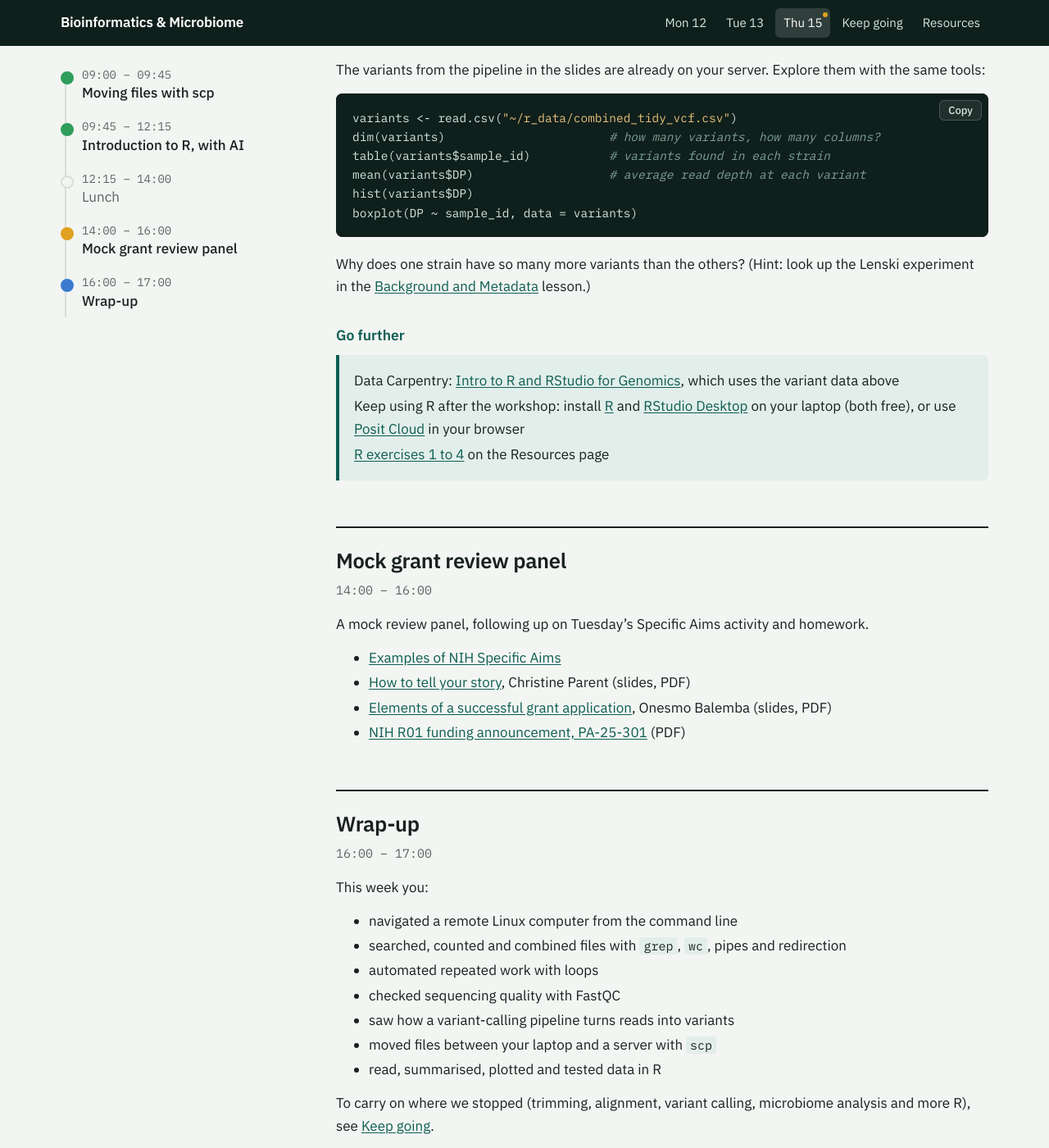
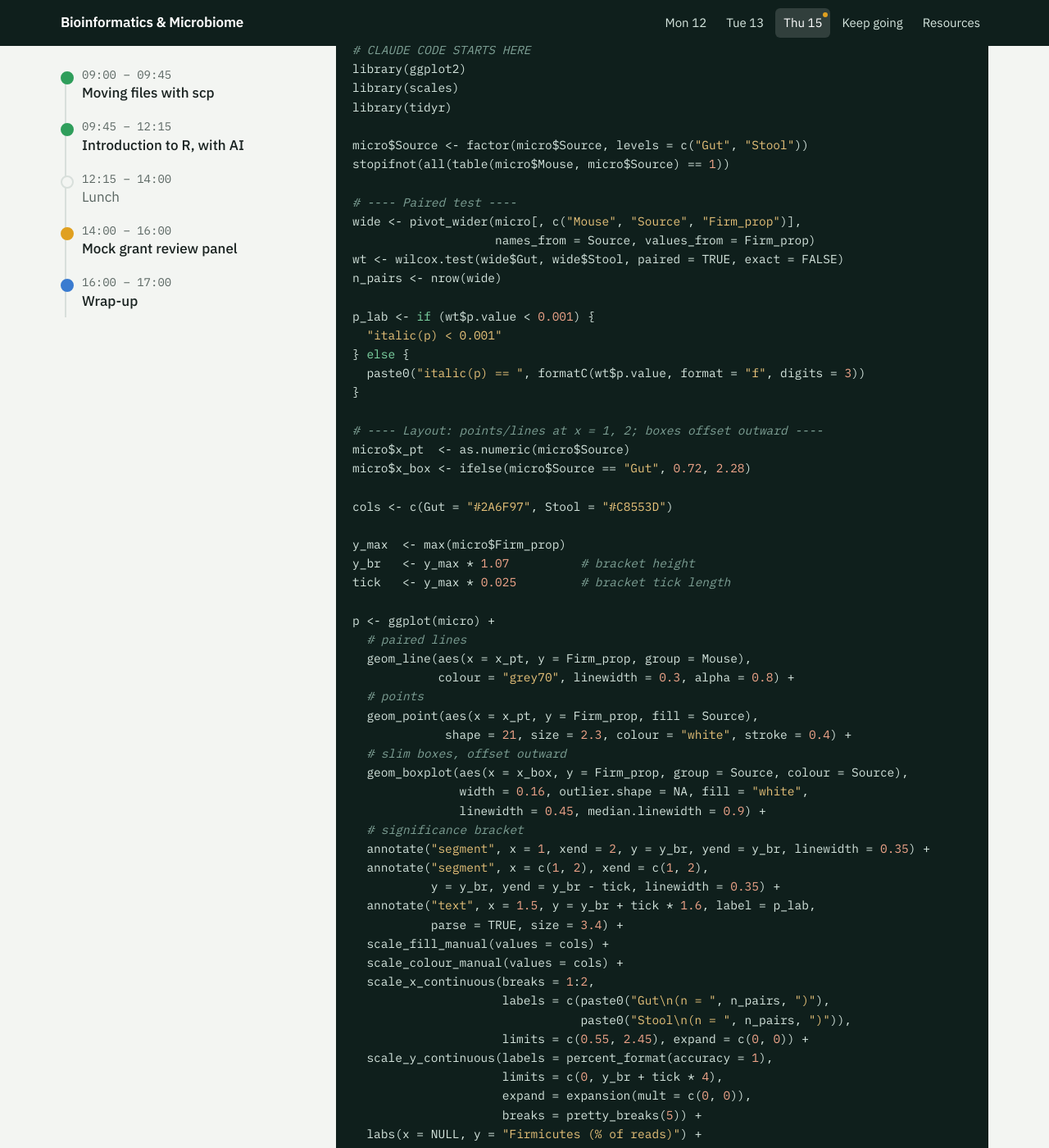
Before and after one commit to lukejharmon/tanzania2026, a Jekyll site: the page built from day4.md, in a window 1280 px wide and 1400 px high, scrolled down 10551 px. Shown: the whole window at 82% size. Built offline with Jekyll 4.4.1, drawn with Linux system fonts in a browser that asks for light colours; some of the changed text lies outside the part shown.

Commit message:
Day 4: add the R code from class
Co-Authored-By: Claude Opus 5.5 <noreply@anthropic.com>
Claude-Session: https://claude.ai/code/session_018TzzAXs5v8jwwhRDwTFwto

````diff
--- a/day4.md
+++ b/day4.md
@@ -117,6 +117,8 @@ To download, tick a file, then click the gear icon (**More**) and choose **Expor
 
 09:45 – 12:15, with a short break
 {: .session-time}
+
+The code we actually ran in class is [at the end of this section](#r-class-code).
 
 We will analyse the file you just uploaded: counts of DNA sequencing reads from five groups of bacteria
 (phyla) in 15 mice. Each mouse was sampled twice, from the **gut** and from its **stool**.
@@ -357,6 +359,118 @@ more Firmicutes than the gut sample, some by a lot. Because the samples come in
 **Try it:** ask the AI to change the plot so the lines are coloured by whether Firmicutes went up or down from gut to stool.
 Or ask for a stacked bar chart showing all five phyla for every sample.
 
+### The code we ran in class {#r-class-code}
+
+This is the script from today's session, including the plotting code Claude wrote for us (between the
+`CLAUDE CODE` comments). Download it as a file: [day4_class_code.R](day4_class_code.R).
+
+```r
+2+3
+x <- 10
+x
+micro <- read.csv("mouse_microbiome.csv")
+head(micro)
+summary(micro)
+# Isolate the column Firmicutes and calculate mean and variance
+micro$Firmicutes
+mean(micro$Firmicutes)
+var(micro$Firmicutes)
+
+micro$Total <- micro$Firmicutes + micro$Proteobacteria + micro$Actinobacteria +
+                micro$Bacteroidetes + micro$Other
+micro$Firm_prop <- micro$Firmicutes/micro$Total
+head(micro)
+table(micro$Source)
+hist(micro$Firm_prop)
+boxplot(Firm_prop ~ Source, data=micro)
+str(micro)
+
+# CLAUDE CODE STARTS HERE
+library(ggplot2)
+library(scales)
+library(tidyr)
+
+micro$Source <- factor(micro$Source, levels = c("Gut", "Stool"))
+stopifnot(all(table(micro$Mouse, micro$Source) == 1))
+
+# ---- Paired test ----
+wide <- pivot_wider(micro[, c("Mouse", "Source", "Firm_prop")],
+                    names_from = Source, values_from = Firm_prop)
+wt <- wilcox.test(wide$Gut, wide$Stool, paired = TRUE, exact = FALSE)
+n_pairs <- nrow(wide)
+
+p_lab <- if (wt$p.value < 0.001) {
+  "italic(p) < 0.001"
+} else {
+  paste0("italic(p) == ", formatC(wt$p.value, format = "f", digits = 3))
+}
+
+# ---- Layout: points/lines at x = 1, 2; boxes offset outward ----
+micro$x_pt  <- as.numeric(micro$Source)
+micro$x_box <- ifelse(micro$Source == "Gut", 0.72, 2.28)
+
+cols <- c(Gut = "#2A6F97", Stool = "#C8553D")
+
+y_max  <- max(micro$Firm_prop)
+y_br   <- y_max * 1.07          # bracket height
+tick   <- y_max * 0.025         # bracket tick length
+
+p <- ggplot(micro) +
+  # paired lines
+  geom_line(aes(x = x_pt, y = Firm_prop, group = Mouse),
+            colour = "grey70", linewidth = 0.3, alpha = 0.8) +
+  # points
+  geom_point(aes(x = x_pt, y = Firm_prop, fill = Source),
+             shape = 21, size = 2.3, colour = "white", stroke = 0.4) +
+  # slim boxes, offset outward
+  geom_boxplot(aes(x = x_box, y = Firm_prop, group = Source, colour = Source),
+               width = 0.16, outlier.shape = NA, fill = "white",
+               linewidth = 0.45, median.linewidth = 0.9) +
+  # significance bracket
+  annotate("segment", x = 1, xend = 2, y = y_br, yend = y_br, linewidth = 0.35) +
+  annotate("segment", x = c(1, 2), xend = c(1, 2),
+           y = y_br, yend = y_br - tick, linewidth = 0.35) +
+  annotate("text", x = 1.5, y = y_br + tick * 1.6, label = p_lab,
+           parse = TRUE, size = 3.4) +
+  scale_fill_manual(values = cols) +
+  scale_colour_manual(values = cols) +
+  scale_x_continuous(breaks = 1:2,
+                     labels = c(paste0("Gut\n(n = ", n_pairs, ")"),
+                                paste0("Stool\n(n = ", n_pairs, ")")),
+                     limits = c(0.55, 2.45), expand = c(0, 0)) +
+  scale_y_continuous(labels = percent_format(accuracy = 1),
+                     limits = c(0, y_br + tick * 4),
+                     expand = expansion(mult = c(0, 0)),
+                     breaks = pretty_breaks(5)) +
+  labs(x = NULL, y = "Firmicutes (% of reads)") +
+  theme_classic(base_size = 11, base_family = "sans") +
+  theme(
+    legend.position  = "none",
+    axis.line.x      = element_blank(),
+    axis.ticks.x     = element_blank(),
+    axis.line.y      = element_line(linewidth = 0.4, colour = "grey20"),
+    axis.ticks.y     = element_line(linewidth = 0.4, colour = "grey20"),
+    axis.ticks.length.y = unit(2.5, "pt"),
+    axis.text        = element_text(colour = "grey15"),
+    axis.text.x      = element_text(size = 10.5, lineheight = 0.95,
+                                    margin = margin(t = 4)),
+    axis.title.y     = element_text(margin = margin(r = 8)),
+    plot.margin      = margin(10, 10, 6, 8)
+  )
+
+p
+# CLAUDE CODE ENDS HERE
+gut<-micro[micro$Source=="Gut",]
+stool<-micro[micro$Source=="Stool",]
+t.test(gut$Firm_prop, stool$Firm_prop, paired=TRUE)
+# paired t-test
+
+write.csv(micro, "microbiome_results.csv")
+```
+
+The Claude code uses a **Wilcoxon signed-rank test** (a paired test that doesn't assume the differences are normally
+distributed) to label the plot, and we then ran the **paired t-test** by hand. Both compare each mouse with itself.
+
 ### Cheat sheet
 
 | Code | What it does |
````
Also changed, not shown: 1 other file.
